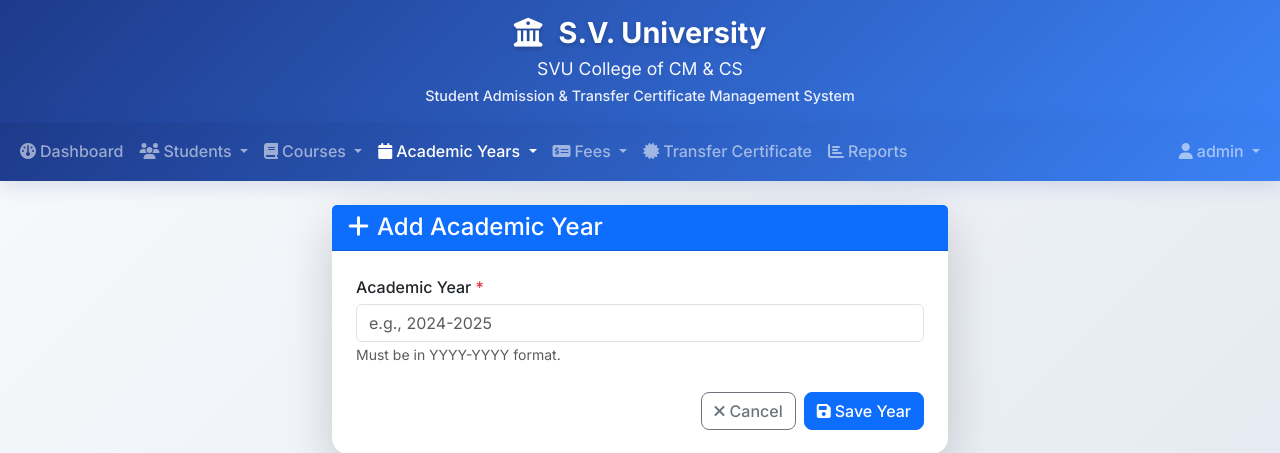
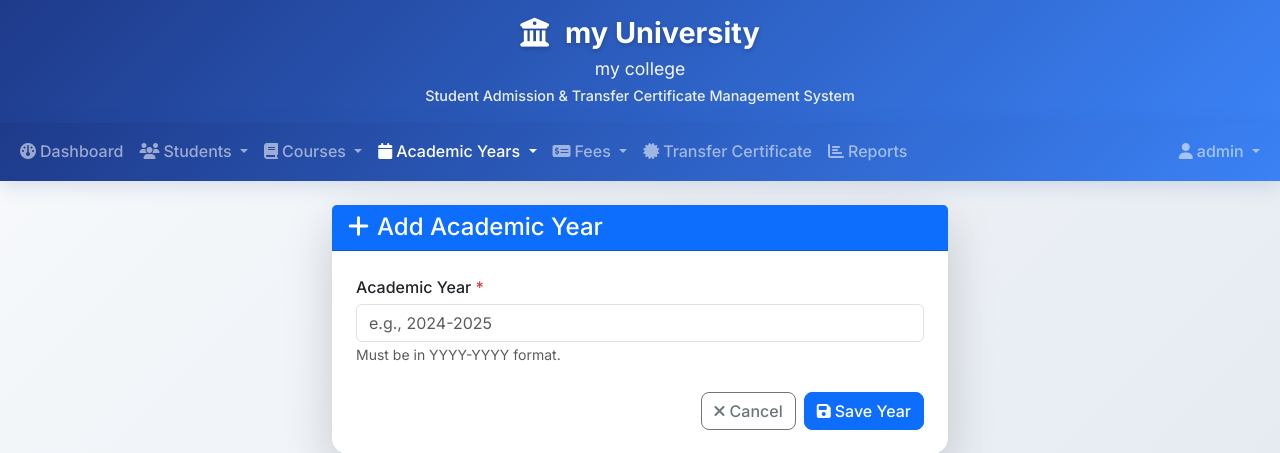
Before and after one commit to althaf99495/Student-Admission-Transfer-Certificate-Management-System-SATCMS-, a Flask app: page /academic-years/add in a window 1280 px wide. Shown: the top 453 px of the page. Run offline with Flask 3, Linux system fonts and the light colour scheme; a user stored in the database is signed in; some libraries are stand-ins or nearby versions.

Commit message:
some changes

```diff
--- a/config.py
+++ b/config.py
@@ -31,7 +31,7 @@ class Config:
     # Application settings
     APP_NAME = "Student Admission & Transfer Certificate Management System"
     APP_VERSION = "1.0.0"
-    COLLEGE_NAME = "SV UNIVERSITY :: SVU COLLEGE OF CM & CS" # Add a default college name
+    COLLEGE_NAME = "My college" # Add a default college name
 
     # Pagination settings
     STUDENTS_PER_PAGE = 25
--- a/templates/base.html
+++ b/templates/base.html
@@ -123,9 +123,9 @@
     <div class="university-header">
         <div class="container">
             <h1 class="university-title">
-                <i class="fas fa-university me-3"></i>S.V. University
+                <i class="fas fa-university me-3"></i>my University
             </h1>
-            <p class="college-subtitle">SVU College of CM & CS</p>
+            <p class="college-subtitle">my college</p>
             <p class="app-name-subtitle">{{ app_name or 'SATCMS' }}</p>
         </div>
     </div>
```
